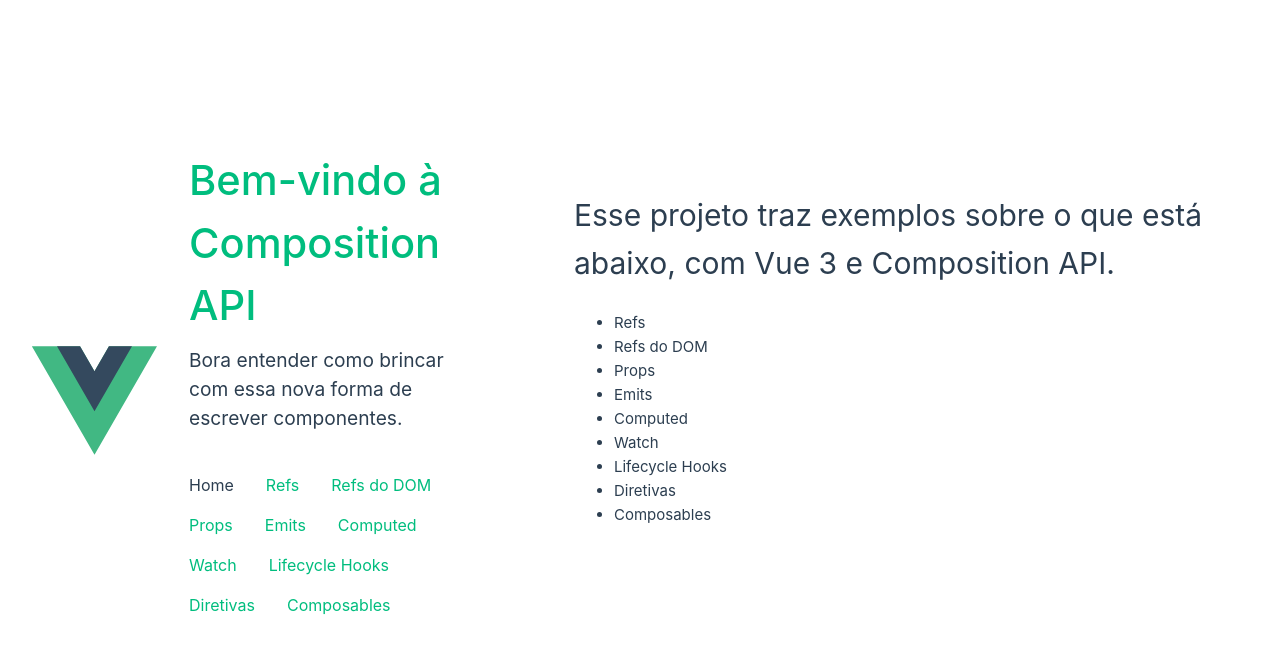
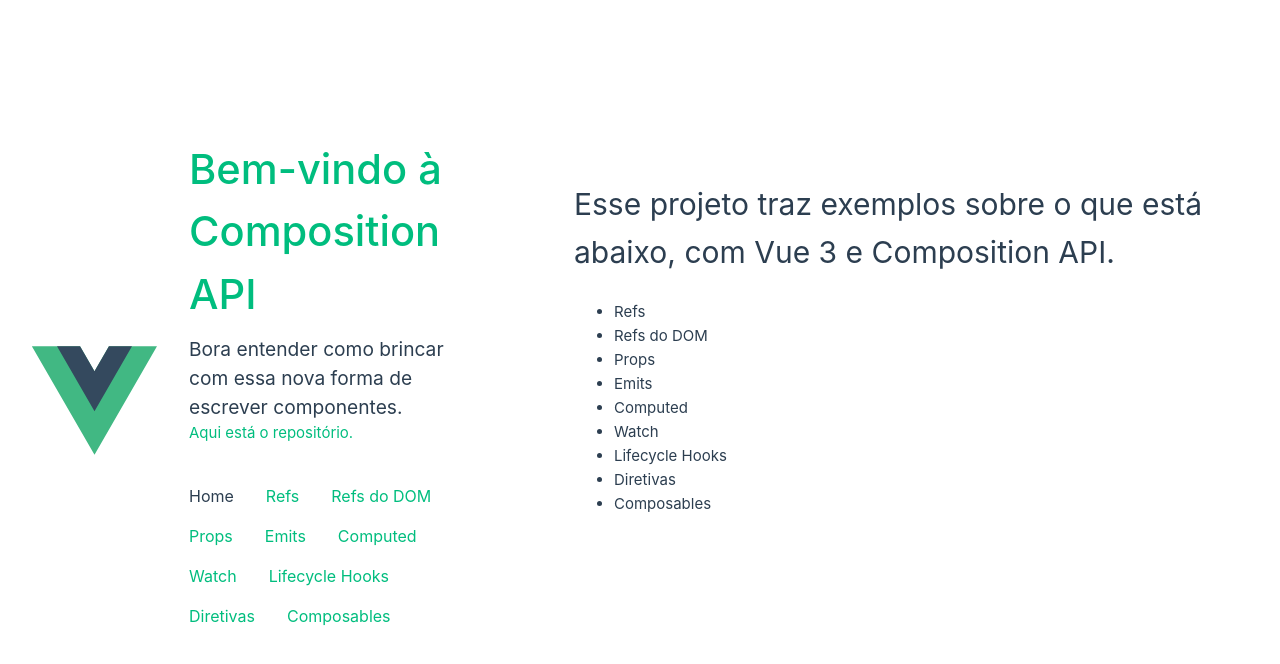
Before and after one commit to BernardoBF4/composition-api, a Vue app: page / in a window 1280 px wide. Shown: the top 664 px of the page. Built offline with nearby package versions, Linux system fonts and the light colour scheme.

Commit message:
✨ feat(vue: repo): adicionado repo ao projeto

```diff
--- a/src/App.vue
+++ b/src/App.vue
@@ -10,6 +10,9 @@
       <div class="greetings">
         <h1 class="green">Bem-vindo à Composition API</h1>
         <h3>Bora entender como brincar com essa nova forma de escrever componentes.</h3>
+        <a href="https://github.com/BernardoBF4/composition-api" rel="noreferrer" target="_blank">
+          Aqui está o repositório.
+        </a>
       </div>
 
       <nav>
```
